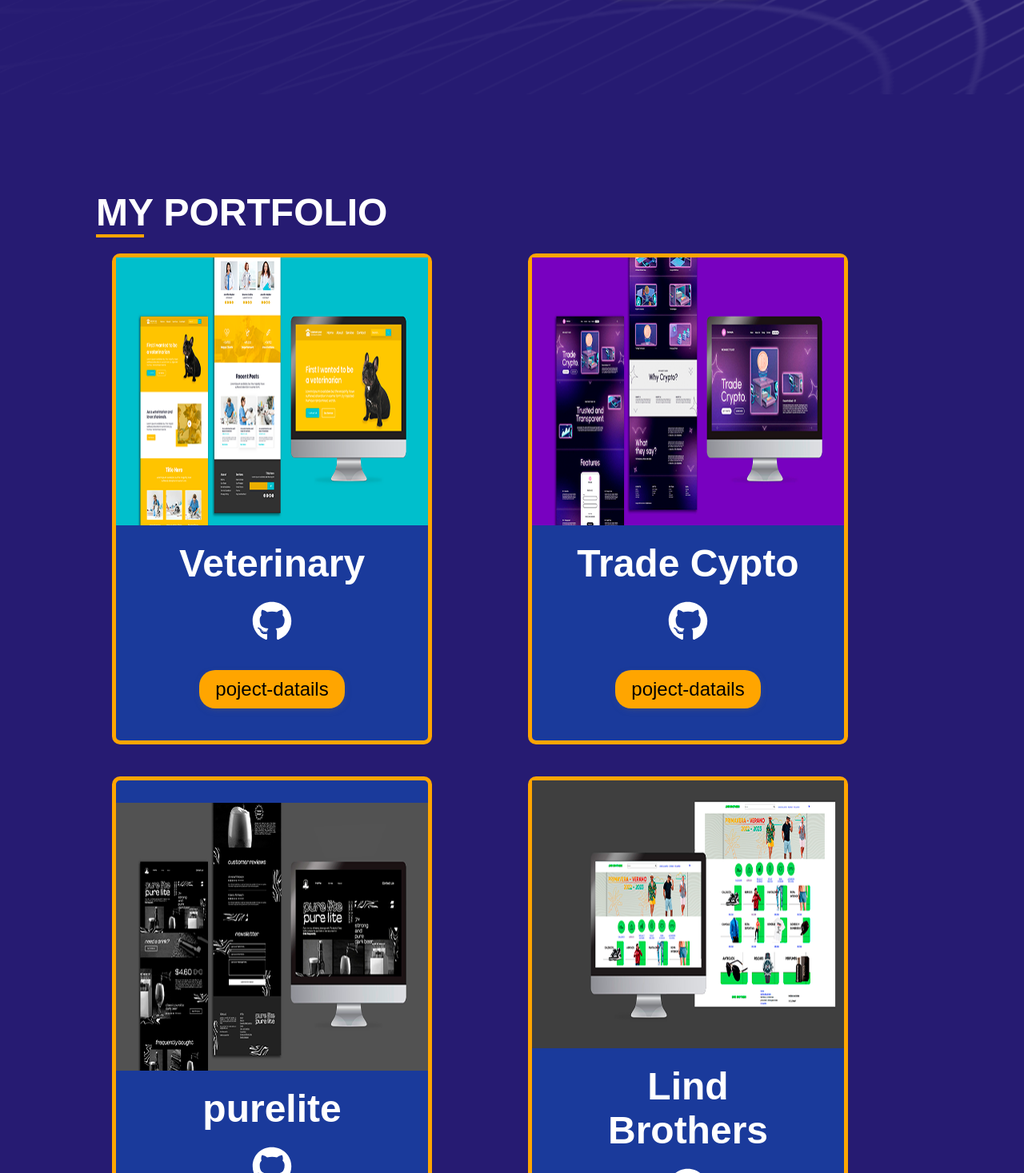
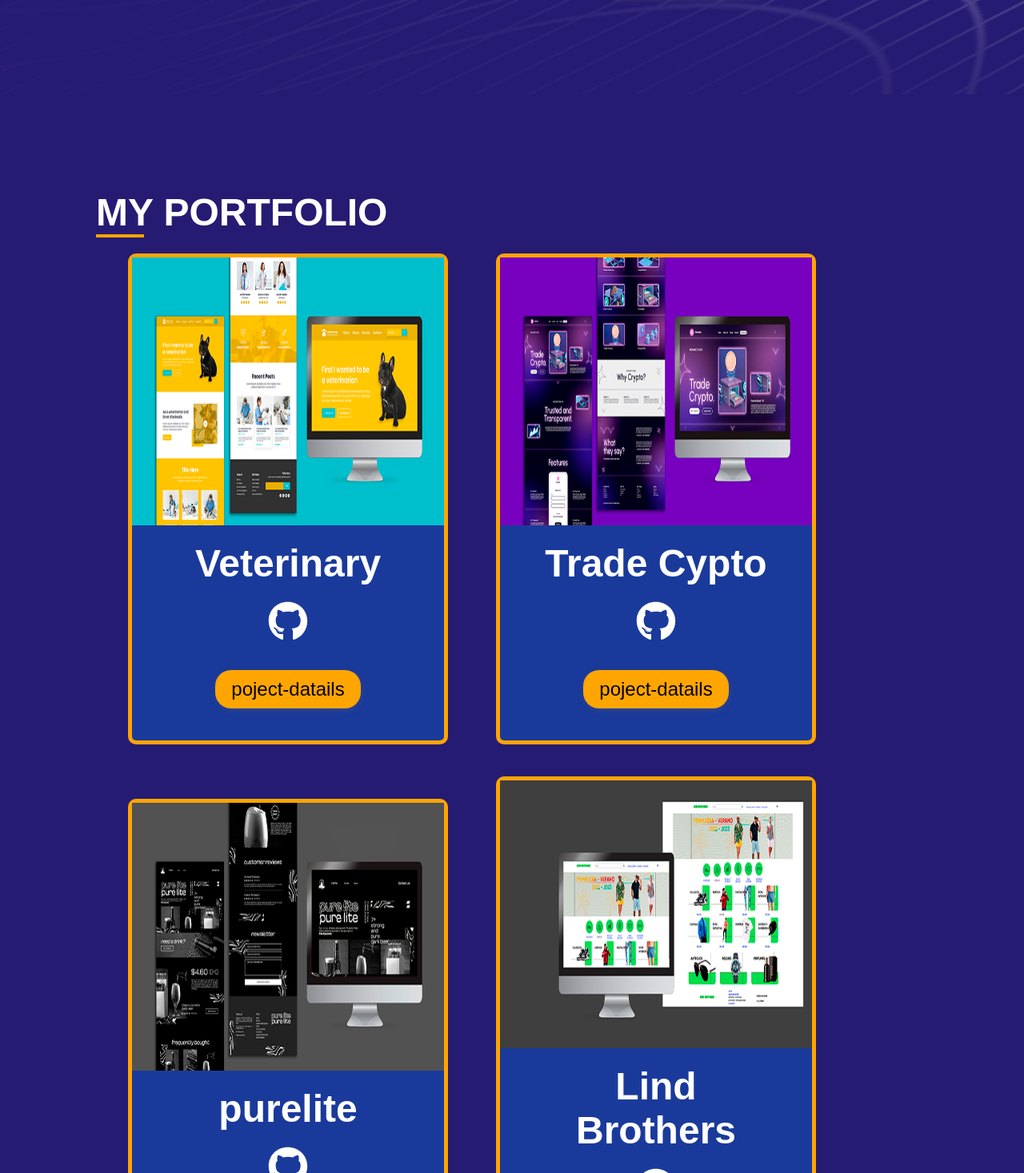
Before and after one commit to francolind/client, a React (Vite) app: page / in a window 1280 px wide. Shown: the part 1680-3147 px from the top of the page at 80% size. Built offline with nearby package versions, Linux system fonts and the light colour scheme.

Commit message:
corrigiendo portafolio2

```diff
--- a/src/style/contact.css
+++ b/src/style/contact.css
@@ -15,7 +15,7 @@
 }
 
 .contact-img {
-    width: 300px;
+    width: 400px;
     height: auto;
 
 }
--- a/src/style/portfolio.css
+++ b/src/style/portfolio.css
@@ -6,15 +6,16 @@
 }
  .container {
     width: 80wv;
-    margin: 0 auto;
+    margin-right:100px ;
     display: grid;
-    grid-template-columns: repeat(2,1fr);
+    grid-template-columns: repeat(2, auto);
+    justify-content: space-evenly;
+    align-items: center;
 
 }
 
 .card {
-    width: 85%;
-
+    width: 100%;
     margin: 20px;
     display: flex;
     flex-direction: column;
```
